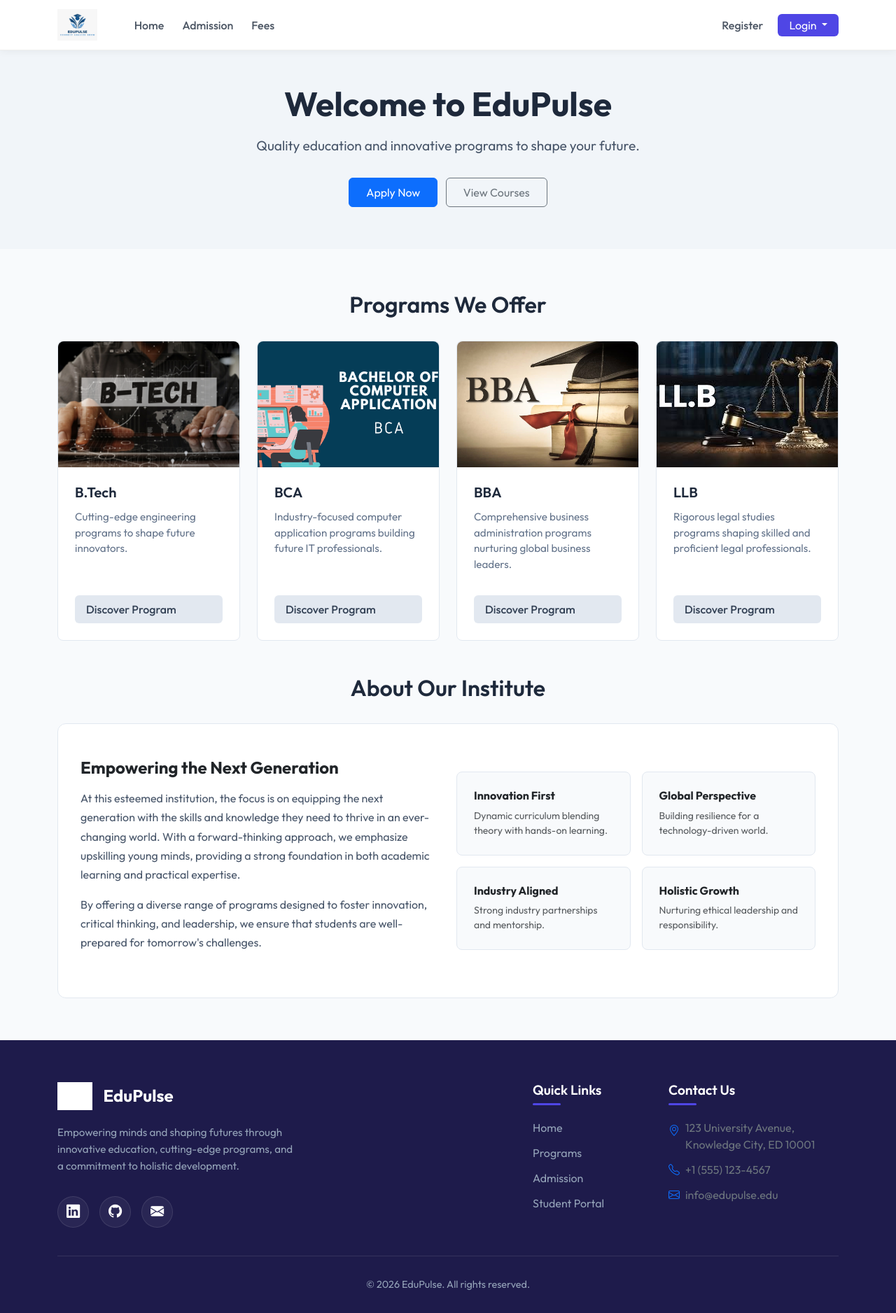
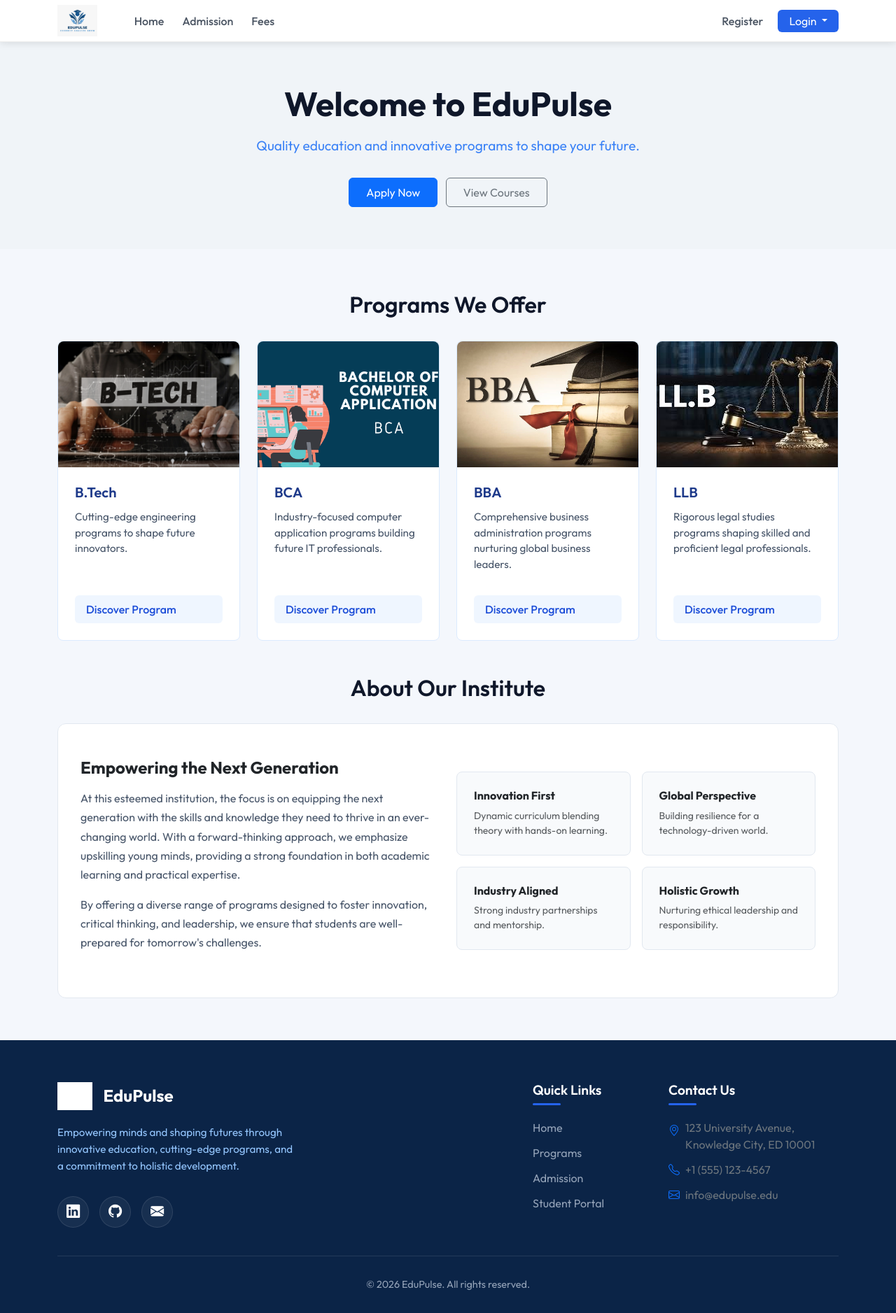
Before and after one commit to Himanshu0710-array/eduportal, a PHP site: page / in a window 1280 px wide. Shown: the whole page at 70% size. Run offline with PHP 8.4, Linux system fonts and the light colour scheme.

Commit message:
Update frontend UI: modern blue theme, fixed navbar height & spacing across login/register pages

```diff
--- a/template/content.php
+++ b/template/content.php
@@ -1,6 +1,6 @@
 <style>
     .hero-section {
-        background-color: #f1f5f9;
+        background-color: #f0f4f8;
         padding: 120px 0 60px;
         margin-bottom: 60px;
     }
@@ -8,25 +8,25 @@
     .hero-title {
         font-size: 3rem;
         font-weight: 700;
-        color: #1e293b;
+        color: #0f172a;
         margin-bottom: 1rem;
     }
 
     .hero-subtitle {
         font-size: 1.2rem;
-        color: #475569;
+        color: #3b82f6;
         margin-bottom: 2rem;
     }
 
     .section-title {
         font-size: 2rem;
         font-weight: 600;
-        color: #1e293b;
+        color: #0f172a;
         margin-bottom: 2rem;
     }
 
     .course-card {
-        border: 1px solid #e2e8f0;
+        border: 1px solid #dbeafe;
         border-radius: 8px;
         background: #ffffff;
         transition: transform 0.2s ease;
@@ -56,19 +56,19 @@
     .course-card .card-title {
         font-size: 1.25rem;
         font-weight: 600;
-        color: #1e293b;
+        color: #1e3a8a;
         margin-bottom: 0.75rem;
     }
 
     .course-card .card-text {
-        color: #64748b;
+        color: #475569;
         font-size: 0.95rem;
         flex-grow: 1;
     }
 
     .enroll-btn {
-        background-color: #e2e8f0;
-        color: #334155;
+        background-color: #eff6ff;
+        color: #1d4ed8;
         font-weight: 500;
         padding: 8px 16px;
         border-radius: 6px;
--- a/template/footer.php
+++ b/template/footer.php
@@ -1,6 +1,6 @@
 <style>
     .custom-footer {
-        background-color: #1e1b4b;
+        background-color: #0b2447; /* Deep blue background */
         color: #e2e8f0;
         padding: 60px 0 30px;
         margin-top: 50px;
@@ -26,7 +26,7 @@
     }
 
     .footer-desc {
-        color: #94a3b8;
+        color: #93c5fd;
         font-size: 0.95rem;
         line-height: 1.6;
         margin-bottom: 30px;
@@ -53,10 +53,10 @@
     }
 
     .social-icon:hover {
-        background-color: #4f46e5;
+        background-color: #2563eb;
         color: #ffffff;
         transform: translateY(-5px);
-        box-shadow: 0 10px 20px rgba(79, 70, 229, 0.3);
+        box-shadow: 0 10px 20px rgba(37, 99, 235, 0.3);
     }
 
     .footer-heading {
@@ -75,7 +75,7 @@
         bottom: 0;
         width: 40px;
         height: 3px;
-        background-color: #4f46e5;
+        background-color: #2563eb;
         border-radius: 2px;
     }
 
@@ -120,7 +120,7 @@
         <div class="row g-5">
             <div class="col-lg-4 col-md-6">
                 <div class="footer-brand">
-                    <img src="images/logo1.png" alt="EduPulse">
+                    <img src="/himanshu/images/logo1.png" alt="EduPulse">
                     <h3 class="footer-brand-text">EduPulse</h3>
                 </div>
                 <p class="footer-desc">Empowering minds and shaping futures through innovative education, cutting-edge programs, and a commitment to holistic development.</p>
@@ -140,10 +140,10 @@
             <div class="col-lg-2 col-md-6 ms-lg-auto">
                 <h4 class="footer-heading">Quick Links</h4>
                 <ul class="footer-links">
-                    <li><a href="/index.php">Home</a></li>
+                    <li><a href="/himanshu/index.php">Home</a></li>
                     <li><a href="#courses">Programs</a></li>
-                    <li><a href="/student/register.php">Admission</a></li>
-                    <li><a href="/student/login-student.php">Student Portal</a></li>
+                    <li><a href="/himanshu/student/register.php">Admission</a></li>
+                    <li><a href="/himanshu/student/login-student.php">Student Portal</a></li>
                 </ul>
             </div>
 
--- a/template/navbar.php
+++ b/template/navbar.php
@@ -1,4 +1,4 @@
-<link rel="icon" type="image/png" href="/images/1logo.png">
+<link rel="icon" type="image/png" href="/himanshu/images/1logo.png">
 <link rel="preconnect" href="https://fonts.googleapis.com">
 <link rel="preconnect" href="https://fonts.gstatic.com" crossorigin>
 <link href="https://fonts.googleapis.com/css2?family=Outfit:wght@300;400;500;600;700&display=swap" rel="stylesheet">
@@ -8,8 +8,8 @@
 
 <style>
     :root {
-        --primary-color: #4f46e5;
-        --bg-color: #f8fafc;
+        --primary-color: #2563eb; /* Bright blue */
+        --bg-color: #f4f7fc; /* Very light blueish gray */
     }
 
     body {
@@ -18,10 +18,12 @@
     }
 
     .navbar {
-        background: rgba(255, 255, 255, 0.98);
-        box-shadow: 0 2px 10px rgba(0, 0, 0, 0.05);
-        padding: 8px 0;
-        border-bottom: 1px solid #eee;
+        background-color: #ffffff !important;
+        box-shadow: 0 2px 10px rgba(0, 0, 0, 0.1) !important;
+        padding: 0 0 !important; /* Remove vertical padding to let flexbox center items in exactly 60px */
+        height: 60px !important;
+        max-height: 60px !important;
+        border-bottom: 1px solid #eee !important;
     }
 
     .navbar .nav-link {
@@ -36,34 +38,34 @@
     }
 
     .logo img {
-        height: 45px;
+        height: 45px !important;
         width: auto;
     }
 </style>
 
 <nav class="navbar navbar-expand-lg fixed-top">
     <div class="container">
-        <a class="navbar-brand logo" href="/index.php"><img src="images/logo1.png" alt="EduPulse Logo"></a>
+        <a class="navbar-brand logo" href="/himanshu/index.php"><img src="/himanshu/images/logo1.png" alt="EduPulse Logo"></a>
         <button class="navbar-toggler border-0" type="button" data-bs-toggle="collapse" data-bs-target="#navbarNav">
             <span class="navbar-toggler-icon"></span>
         </button>
         <div class="collapse navbar-collapse justify-content-end" id="navbarNav">
             <ul class="navbar-nav me-auto ms-4">
-                <li class="nav-item"><a class="nav-link" href="/index.php">Home</a></li>
-                <li class="nav-item"><a class="nav-link" href="/student/register.php">Admission</a></li>
-                <li class="nav-item"><a class="nav-link" href="/student/login-student.php">Fees</a></li>
+                <li class="nav-item"><a class="nav-link" href="/himanshu/index.php">Home</a></li>
+                <li class="nav-item"><a class="nav-link" href="/himanshu/student/register.php">Admission</a></li>
+                <li class="nav-item"><a class="nav-link" href="/himanshu/student/login-student.php">Fees</a></li>
             </ul>
             <ul class="navbar-nav align-items-center">
                 <li class="nav-item me-2">
-                    <a class="nav-link" href="/student/register.php">Register</a>
+                    <a class="nav-link" href="/himanshu/student/register.php">Register</a>
                 </li>
                 <li class="nav-item dropdown">
                     <a class="btn btn-primary px-3 py-1 rounded dropdown-toggle" style="background-color: var(--primary-color); border: none;" href="#" role="button" data-bs-toggle="dropdown">
                         Login
                     </a>
                     <ul class="dropdown-menu dropdown-menu-end shadow-sm border-0 mt-2">
-                        <li><a class="dropdown-item py-2" href="/student/login-student.php">Student</a></li>
-                        <li><a class="dropdown-item py-2" href="/teacher/login-teacher.php">Teacher</a></li>
+                        <li><a class="dropdown-item py-2" href="/himanshu/student/login-student.php">Student</a></li>
+                        <li><a class="dropdown-item py-2" href="/himanshu/teacher/login-teacher.php">Teacher</a></li>
                     </ul>
                 </li>
             </ul>
```
Also changed, not shown: other parts of template/content.php (+11 -11 lines), student/login-student.php (+4 -4 lines), student/register.php (+7 -5 lines), teacher/login-teacher.php (+4 -6 lines).
